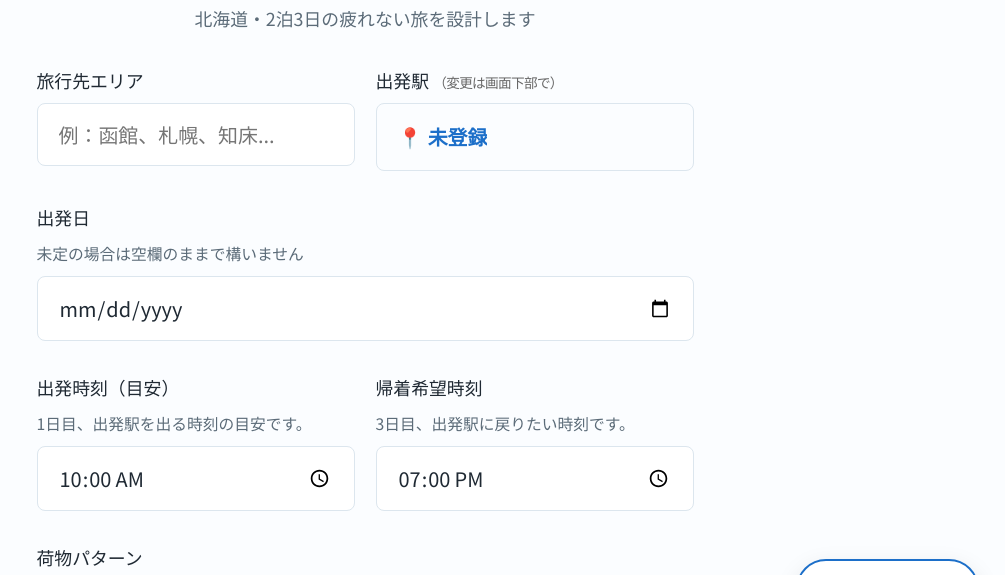
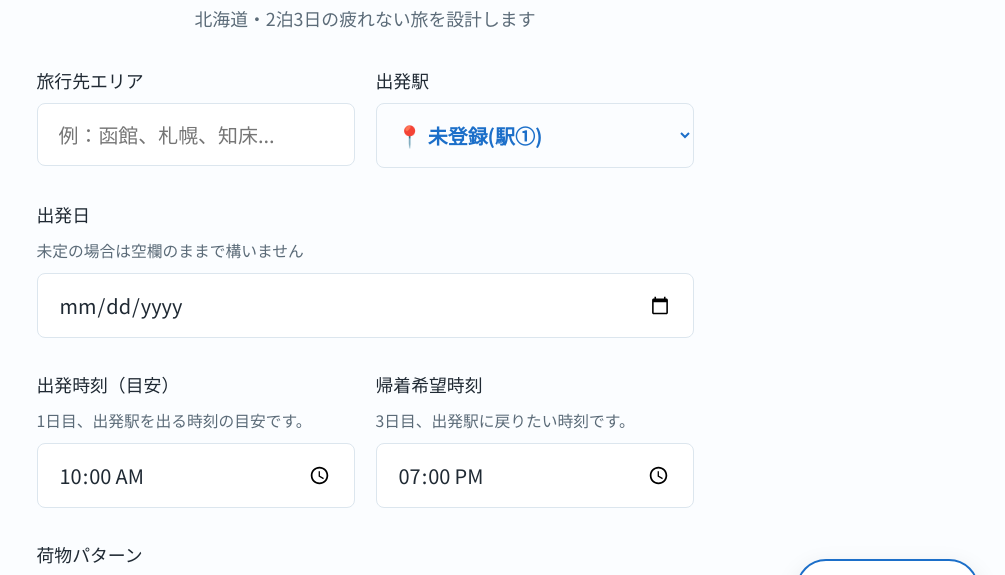
Before and after one commit to kimijimasan-lgtm/koharu_public, a plain HTML site: page index.html in a window 1280 px wide. Shown: the part 155-730 px from the top of the page, without its empty margins (275-1280 px from the left). Drawn offline with Linux system fonts and the light colour scheme; a web font is replaced by a local one.

Commit message:
Change top station display to interactive dropdown

```diff
--- a/index.html
+++ b/index.html
@@ -28,9 +28,13 @@
             <input type="text" id="destination" class="form-input" placeholder="例：函館、札幌、知床..." required>
           </div>
           <div style="flex: 1;">
-            <label class="form-label" style="display: flex; white-space: nowrap; align-items: baseline; overflow: hidden; text-overflow: ellipsis;">出発駅<span style="font-size: 0.65rem; font-weight: normal; color: #666; margin-left: 0.2rem; letter-spacing: -0.05em;">（変更は画面下部で）</span></label>
-            <div class="form-input" style="background-color: var(--color-bg-sub); display: flex; align-items: center; cursor: default; padding: 0.75rem 1rem;">
-              <span style="flex-shrink: 0;">📍</span> <span id="selected-station-display" style="color: var(--color-primary); margin-left: 0.25rem; font-weight: bold; white-space: nowrap; overflow: hidden; text-overflow: ellipsis;">未登録</span>
+            <label class="form-label" style="display: flex; white-space: nowrap; align-items: baseline; overflow: hidden; text-overflow: ellipsis;">出発駅</label>
+            <div style="position: relative;">
+              <span style="position: absolute; left: 1rem; top: 50%; transform: translateY(-50%); pointer-events: none; z-index: 1;">📍</span>
+              <select id="top-station-select" class="form-input" style="padding-left: 2.25rem; font-weight: bold; color: var(--color-primary); cursor: pointer; appearance: auto; background-color: var(--color-bg-sub);">
+                <option value="1">未登録</option>
+                <option value="2">未登録</option>
+              </select>
             </div>
           </div>
         </div>
--- a/js/app.js
+++ b/js/app.js
@@ -72,6 +72,16 @@ const App = {
     });
 
     // 公開版：departure（自宅住所）欄は削除済みのためイベントなし
+    document.getElementById('top-station-select')?.addEventListener('change', (e) => {
+      const val = e.target.value;
+      const radio = document.querySelector(`input[name="use-station"][value="${val}"]`);
+      if (radio) radio.checked = true;
+      this.saveInputsToStorage();
+      this.updateStationChoiceLabels();
+      this.updateDestinationInfo();
+      this.refreshTrainChoices();
+    });
+
     document.getElementById('station-1').addEventListener('input', () => {
       this.saveInputsToStorage();
       this.updateStationChoiceLabels();
@@ -96,14 +106,14 @@ const App = {
     const s1 = document.getElementById('station-1').value.trim();
     const s2 = document.getElementById('station-2').value.trim();
 
-    // Update top display
+    const topSelect = document.getElementById('top-station-select');
     const selectedRadio = document.querySelector('input[name="use-station"]:checked');
-    const displayEl = document.getElementById('selected-station-display');
-    if (displayEl && selectedRadio) {
-      if (selectedRadio.value === '1') {
-        displayEl.textContent = s1 || '未登録';
-      } else {
-        displayEl.textContent = s2 || '未登録';
+
+    if (topSelect) {
+      topSelect.options[0].text = s1 || '未登録(駅①)';
+      topSelect.options[1].text = s2 || '未登録(駅②)';
+      if (selectedRadio) {
+        topSelect.value = selectedRadio.value;
       }
     }
   },
```
